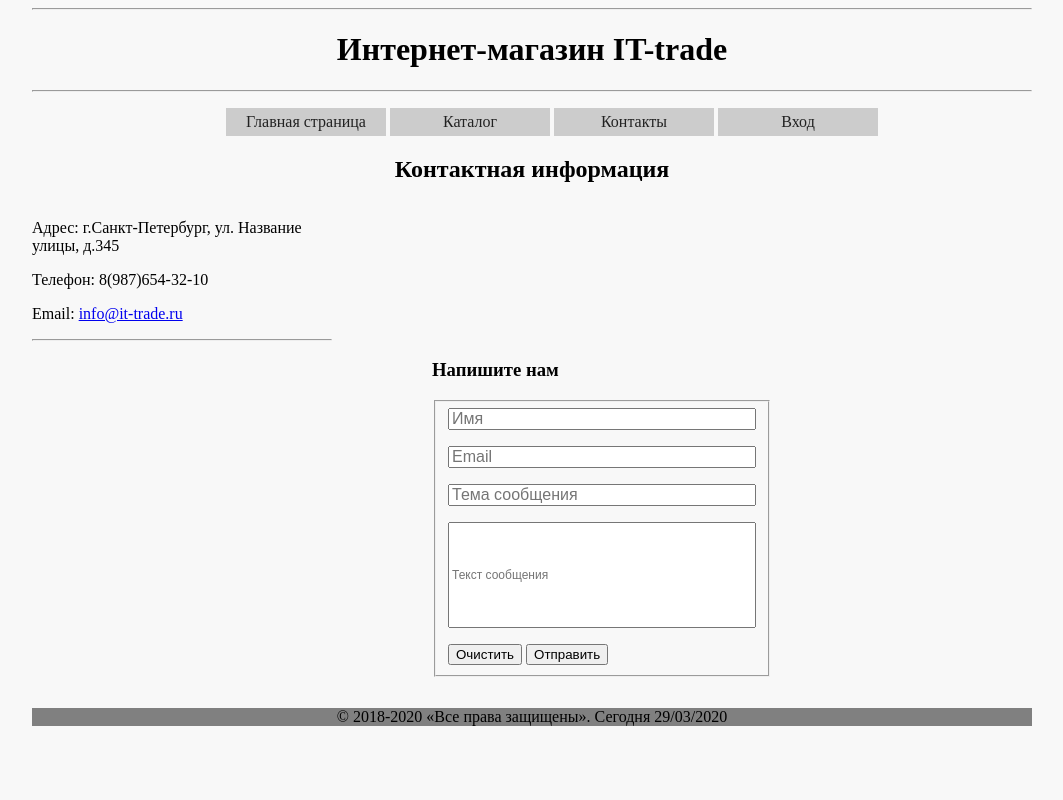
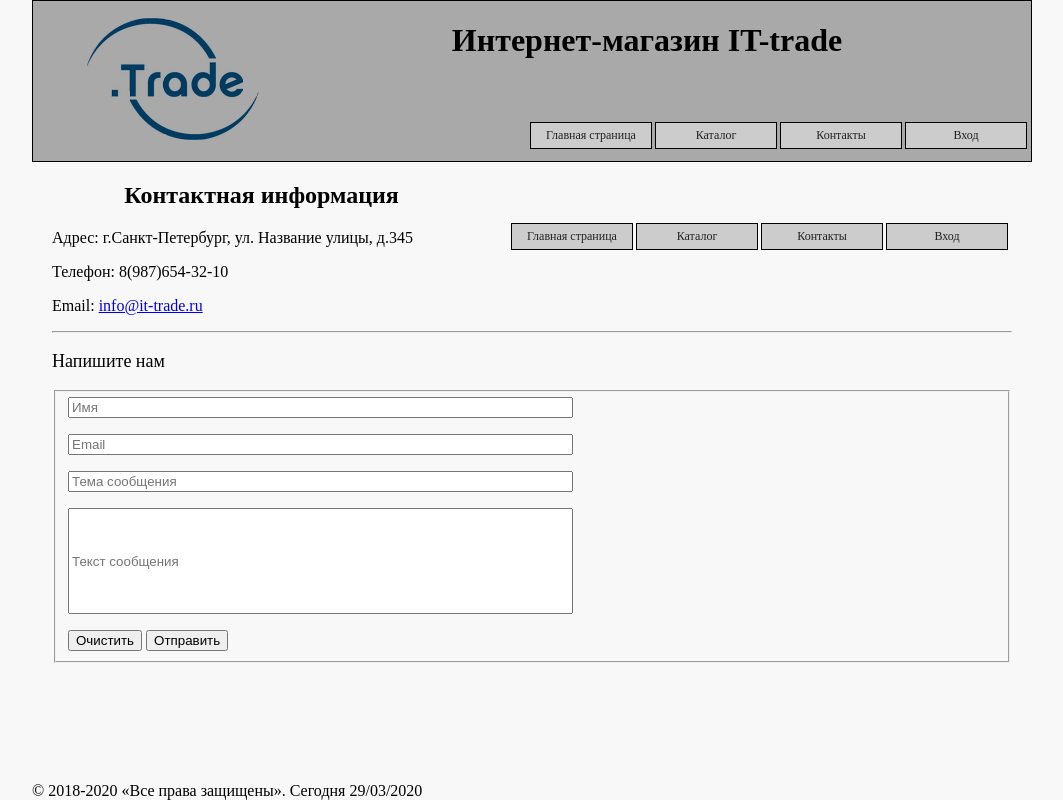
Before and after one commit to evlx87/shop_it_trade, a Django app: template backend/templates/mainapp/contacts.html in a window 1280 px wide. Shown: the whole page, without its empty margins (108-1171 px from the left). Run offline with Django 3.2, Linux system fonts and the light colour scheme; the template is opened without the code that fills it, so the values that code supplies are empty.

Commit message:
add logo.png, modify mainapp/base.html, index.html, inc__main_menu.html and style.css. Replace full size product img in new dir in media

```diff
--- a/backend/static/css/style.css
+++ b/backend/static/css/style.css
@@ -9,128 +9,73 @@ h1 {
 h2 {
 	text-align: center;
 }
-/* Описание главной страницы */
-div.index_content {
-	height: 600px;
-}
-p.greeting {
-	text-align: justify;
-	font-size: 20px;
-}
-/* Описание страницы контактной информации */
-div.contact_left_side {
-	float: left;
-	width: 400px;
-	text-align: center;
-}
-div.contact_right_side {
-	width: 300px;
-}
-/* Описание каталога товаров */
-div.catalog_content {
-	height: 600px;
-}
-div.catalog_product {
-	float: left;
-	width: 300px;
-	height: 400px;
-	margin-left: 25px;
-}
-.catalog_product_headline {
+h3 {
     color: black;
     font-size: 18px;
-	font-weight:400;
-	background: #eaeaea;
+    font-weight: 400;
+
 }
-.product_short_info {
-	color: #707070;
-	font-size: 14px;
-	font-style: italic;
-	line-height: 16px;
-}
-.product_full_info {
-	color: #484343;
-	font-size: 16px;
-	font-weight: 400;
-    line-height: 24px;
-    text-align: left;
-}
-.product_specs {
-	color: forestgreen;
-    font-size: 18px;
-    font-weight: 500;
-    text-decoration: underline;
-    text-decoration-color: brown;
-}
-.product_specs li {
-    list-style-image: url(/static/img/bookmark.png);
-}
-/* Описание блоков страниц товаров */
-div.left_side {
-	float: left;
-	height: 600px;
-	width: 450px;
-	text-align: center;
-}
-div.right_side {
-	height: 600px;
-}
-div.footer {
-	margin: 0;
-	background: grey;
-	width: 100%;
-	top: 50%;
-	left: 50%;
-	text-align: center;
-}
-.product_img {
-    border: 2px solid #2F5A53;
-}
-/* Описание блока навигации */
+/* Главное меню */
 .menu {
     text-align: center;
+    float: right;
+	font-size: 12px;
+    margin-right: 4px;
+    margin-top: 29px;
 }
 .menu li {
-	list-style: none; /*Убираем маркер*/
-	display: inline-block; /*Выстраиваем пункты в ряд*/;
-	background: #ccc; /*Цвет фона для пункта*/
+    list-style: none;
+    display: inline-block;
+    background: #ccc;
     position: relative;
-	width:160px;
+    width: 120px;
+    border: 1px solid black;
 }
 .menu li:hover {
-	background: #eee; /*Цвет фона при наведение на пункт*/
+    background: #eee;
+}
+.menu li:active {
+    background: #778899;
 }
 .menu li a {
-	color: #222; /*Цвет шрифта в пункте*/;
-	padding: 5px 7px; /*Отступы для пункта*/
-	text-decoration: none; /*Убираем подчеркивание*/;
+    color: #222;
+    padding: 5px 7px;
+    text-decoration: none;
     display: block;
 }
 .menu li ul {
-	display: none; /*Прячем выпадающее меню*/;
+    display: none;
     position: absolute;
     padding-left: 0;
-	width: 120px; /*Ширина выпадающего меню*/;
-	padding-top: 3px; /*Отступ сверху у выпадающего меню*/
+    width: 120px;
+    padding-top: 3px;
 }
 .menu li:hover ul {
-	display: block; /*Показываем выпадающее меню при наведение*/;
-	left: 0px;
+    display: block;
+    left: 0;
 }
-/* форма обратной связи */
-.contact_form {
-	margin-left:400px;
-	height:340px;
-	width:330px;
+/* Описание базового шаблона сайта*/
+.header {
+    border: 1px solid black;
+    height: 160px;
+    width: auto;
+    background: #A9A9A9;
 }
-INPUT.contact_oneline_text  {
-    color: firebrick;
-    height: 16px;
-    width: 300px;
-    font-size: 16px;
+.logo {
+    float: left;
+    margin-left: 50px;
+    margin-top: 15px;
 }
-INPUT.contact_bigline_text {
-    color: dodgerblue;
-    width: 300px;
-    font-size: 12px;
+.site_name {
+    margin-left: auto;
+    margin-right: auto;
 }
+/*.index_content {*/
+/*	height: 600px;*/
+/*}*/
+.content {
+    height: 600px;
+    padding-left: 20px;
+    padding-right: 20px;
+    text-align: justify;
+}
--- a/backend/templates/mainapp/base.html
+++ b/backend/templates/mainapp/base.html
@@ -20,16 +20,20 @@
 </head>
 
 <body>
-
+<div class='container'>
     {% block site_name %}
+        <div class="header">
+            <div class="logo">
+                <img src="{% static 'img/logo.png' %}" alt="">
+            </div>
             <div class="site_name">
-        <hr>
                 <h1>Интернет-магазин IT-trade</h1>
-        <hr>
+            </div>
+            {% include 'mainapp/includes/inc__main_menu.html' %}
         </div>
     {% endblock %}
 
-<div class="index_content">
+    <div class="content">
         {% block page_content %}
         {% endblock %}
     </div>
@@ -39,7 +43,7 @@
             &copy; 2018-{% now "Y" %} «Все права защищены». Сегодня {% now "d/m/Y" %}
         </div>
     {% endblock %}
-
+</div>
 </body>
 
 </html>
--- a/backend/templates/mainapp/includes/inc__main_menu.html
+++ b/backend/templates/mainapp/includes/inc__main_menu.html
@@ -6,7 +6,6 @@
                     Главная страница
                 </a>
             </li>
-
             <li>
                 <a href="{% url 'main:catalog' %}"
                    class="{% if request.resolver_match.url_name == 'catalog' %}menu_active{%  endif %}">
@@ -25,10 +24,7 @@
                     <a href="{% url 'auth:register' %}">
                         {{ user.first_name|default:'Пользователь' }}
                     </a>
-                </li>
-            {% endif %}
-
-            {% if user.is_authenticated %}
+                    <ul>
                         <li>
                             <a href="#">
                                 Корзина
@@ -38,6 +34,8 @@
                             <a href="{% url 'auth:logout' %}">
                                 Выход
                             </a>
+                        </li>
+                    </ul>
                 </li>
             {% else %}
                 <li>
--- a/backend/templates/mainapp/index.html
+++ b/backend/templates/mainapp/index.html
@@ -1,8 +1,6 @@
 {% extends 'mainapp/base.html' %}
 
 {% block page_content %}
-
-{% include 'mainapp/includes/inc__main_menu.html' %}
 
     <h2>Уважаемые покупатели!</h2>
     <p class="greeting">Мы рады приветствовать вас в нашем интернет-магазине. В каталоге вы сможете
```
Also changed, not shown: backend/media/prod_images/full_size_img/dlink_big.jpg (renamed from backend/static/img/dlink_big.jpg), backend/media/prod_images/full_size_img/tplink_big.jpg (renamed from backend/static/img/tplink_big.jpg), backend/media/prod_images/full_size_img/zyxel_big.jpg (renamed from backend/static/img/zyxel_big.jpg), backend/static/img/dlink.jpg (deleted), backend/static/img/logo.png (added), backend/static/img/tplink.jpg (deleted), backend/static/img/zyxel.jpg (deleted), 1 other file. Lines whose indentation alone changed are shown as unchanged.
